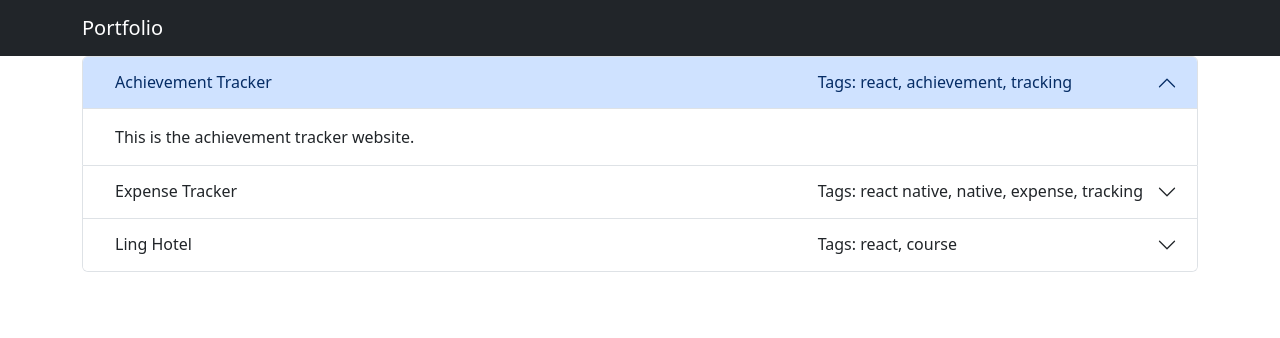
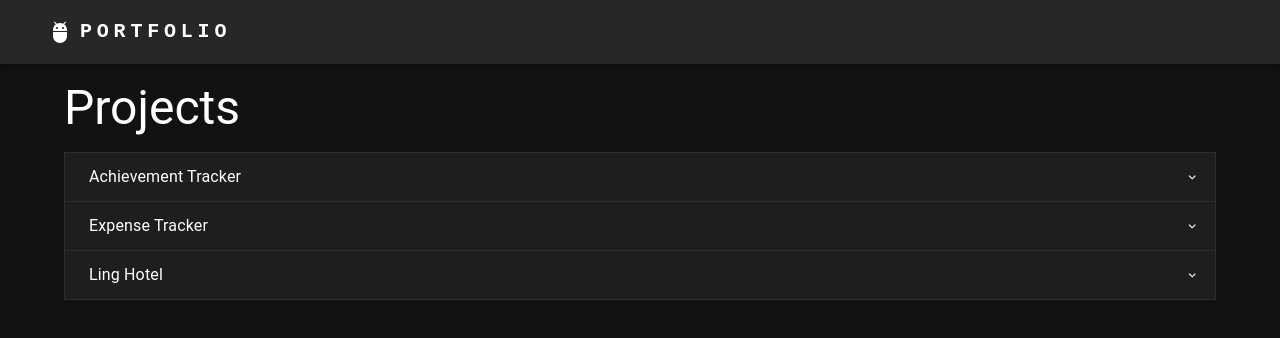
Before and after one commit to rgero/Portfolio, a React (Vite) app in the folder portfolio/: page / in a window 1280 px wide. Shown: the top 338 px of the page. Built offline with nearby package versions, Linux system fonts and the light colour scheme.

Commit message:
Switching to MaterialUI.

```diff
--- a/portfolio/package.json
+++ b/portfolio/package.json
@@ -10,9 +10,12 @@
     "preview": "vite preview"
   },
   "dependencies": {
+    "@emotion/react": "^11.11.3",
+    "@emotion/styled": "^11.11.0",
+    "@mui/icons-material": "^5.15.10",
+    "@mui/material": "^5.15.10",
     "bootstrap": "^5.3.2",
     "react": "^18.2.0",
-    "react-bootstrap": "^2.10.1",
     "react-dom": "^18.2.0"
   },
   "devDependencies": {
--- a/portfolio/src/App.tsx
+++ b/portfolio/src/App.tsx
@@ -1,15 +1,25 @@
 import 'bootstrap/dist/css/bootstrap.min.css';
 
+import { ThemeProvider, createTheme } from '@mui/material/styles';
+
+import CssBaseline from '@mui/material/CssBaseline';
 import Header from './components/Header';
 import ProjectList from './components/ProjectList';
+
+const darkTheme = createTheme({
+  palette: {
+    mode: 'dark',
+  },
+});
 
 const App = () => {
 
   return (
-    <>
+    <ThemeProvider theme={darkTheme}>
+      <CssBaseline />
       <Header/>
       <ProjectList/>
-    </>
+    </ThemeProvider>
   )
 }
 
--- a/portfolio/src/components/Header.tsx
+++ b/portfolio/src/components/Header.tsx
@@ -1,13 +1,34 @@
-import { Container, Navbar } from "react-bootstrap"
+import { AppBar, Container, Toolbar, Typography } from "@mui/material"
+
+import AdbIcon from '@mui/icons-material/Adb';
 
 const Header = () => {
 
   return (
-    <Navbar expand="lg" bg="dark" data-bs-theme="dark">
-      <Container>
-        <Navbar.Brand href="/">Portfolio</Navbar.Brand>
+    <AppBar position="static">
+      <Container maxWidth="xl">
+        <Toolbar>
+          <AdbIcon sx={{ display: { xs: 'none', md: 'flex' }, mr: 1 }} />
+            <Typography
+              variant="h6"
+              noWrap
+              component="a"
+              href="#app-bar-with-responsive-menu"
+              sx={{
+                mr: 2,
+                display: { xs: 'none', md: 'flex' },
+                fontFamily: 'monospace',
+                fontWeight: 700,
+                letterSpacing: '.3rem',
+                color: 'inherit',
+                textDecoration: 'none',
+              }}
+            >
+              PORTFOLIO
+          </Typography>
+        </Toolbar>
       </Container>
-    </Navbar>
+    </AppBar>
   )
 }
 
--- a/portfolio/src/components/ProjectList.tsx
+++ b/portfolio/src/components/ProjectList.tsx
@@ -1,31 +1,63 @@
-import { Accordion, Col, Container, Row } from 'react-bootstrap';
+import { Box, Container, Typography } from '@mui/material';
+import MuiAccordion, { AccordionProps } from '@mui/material/Accordion';
+import MuiAccordionSummary, {AccordionSummaryProps} from '@mui/material/AccordionSummary';
 
-import { ProjectList as DummyProjects } from '../data/dummyProject'
+import AccordionDetails from '@mui/material/AccordionDetails';
+import { ProjectList as DummyProjects } from '../data/dummyProject';
+import ExpandMoreIcon from '@mui/icons-material/ExpandMore';
+import { styled } from '@mui/material/styles';
+
+const Accordion = styled((props: AccordionProps) => (
+  <MuiAccordion disableGutters elevation={0} square {...props} />
+))(({ theme }) => ({
+  border: `1px solid ${theme.palette.divider}`,
+  '&:not(:last-child)': {
+    borderBottom: 0,
+  },
+  '&::before': {
+    display: 'none',
+  },
+}));
+
+const AccordionSummary = styled((props: AccordionSummaryProps) => (
+  <MuiAccordionSummary
+    expandIcon={<ExpandMoreIcon sx={{ fontSize: '0.9rem' }} />}
+    {...props}
+  />
+))(({ theme }) => ({
+  backgroundColor:
+    theme.palette.mode === 'dark'
+      ? 'rgba(255, 255, 255, .05)'
+      : 'rgba(0, 0, 0, .03)',
+  '& .MuiAccordionSummary-expandIconWrapper.Mui-expanded': {
+    transform: 'rotate(180deg)',
+  },
+  '& .MuiAccordionSummary-content': {
+    marginLeft: theme.spacing(1),
+  },
+}));
 
 const ProjectList = () => {
   return (
     <Container>
-      <Accordion defaultActiveKey={['0']}>
-        {DummyProjects .map( (entry, index) => {
-          return (
-            <Accordion.Item eventKey={`${index}`}>
-              <Accordion.Header>
-                <Container>
-                  <Row>
-                    <Col>{entry.name}</Col>
-                    <Col sm={4}>Tags: {entry.tags.join(', ')}</Col>
-                  </Row>
-                </Container>
-              </Accordion.Header>
-              <Accordion.Body>
-                <Container>
-                  {entry.description}
-                </Container>
-              </Accordion.Body>
-            </Accordion.Item>
-          )
-        })}
-      </Accordion>
+      <Box sx={{ paddingY: 2, width: '100%', maxWidth: 500 }}>
+        <Typography variant='h3'>Projects</Typography>
+      </Box>
+      {DummyProjects.map( (entry, index) => (
+        <Accordion
+          slotProps={{ transition: { timeout: 600 } }}
+        >
+          <AccordionSummary
+            aria-controls={`panel${index}-content`}
+            id={`panel${index}-header`}
+          >
+            {entry.name}
+          </AccordionSummary>
+          <AccordionDetails>
+            {entry.description}
+          </AccordionDetails>
+        </Accordion>
+      ))}
     </Container>
   )
 }
```
Also changed, not shown: 1 other file (tests, documents, lock files or other folders).
